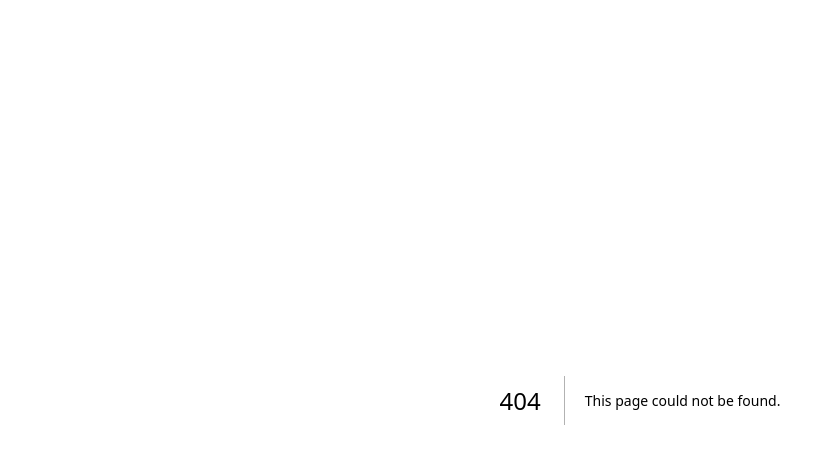
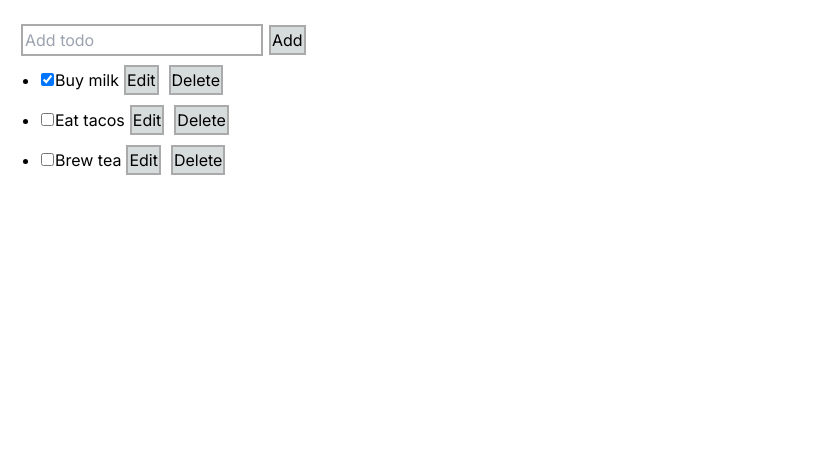
Before and after one commit to chut89/demo-set-intersection-client, a Next.js app: page /todo-list-with-useImmer in a window 1280 px wide. Before the commit this address had no page. Shown: the top 464 px of the page, without its empty margins (0-822 px from the left). Built offline with nearby package versions, Linux system fonts and the light colour scheme.

Commit message:
add todo list example

```diff
--- /dev/null
+++ b/src/app/(todo-list)/AddTodo.tsx
@@ -0,0 +1,18 @@
+import { useState } from 'react';
+
+export default function AddTodo({ onAddTodo }) {
+  const [title, setTitle] = useState('');
+  return (
+    <>
+      <input
+        placeholder="Add todo"
+        value={title}
+        onChange={e => setTitle(e.target.value)}
+      />
+      <button onClick={() => {
+        setTitle('');
+        onAddTodo(title);
+      }}>Add</button>
+    </>
+  )
+}
--- /dev/null
+++ b/src/app/(todo-list)/TaskList.tsx
@@ -0,0 +1,70 @@
+import { useState } from 'react';
+
+export default function TaskList({
+  todos,
+  onChangeTodo,
+  onDeleteTodo
+}) {
+  return (
+    <ul>
+      {todos.map(todo => (
+        <li key={todo.id}>
+          <Task
+            todo={todo}
+            onChange={onChangeTodo}
+            onDelete={onDeleteTodo}
+          />
+        </li>
+      ))}
+    </ul>
+  );
+}
+
+function Task({ todo, onChange, onDelete }) {
+  const [isEditing, setIsEditing] = useState(false);
+  let todoContent;
+  if (isEditing) {
+    todoContent = (
+      <>
+        <input
+          value={todo.title}
+          onChange={e => {
+            onChange({
+              ...todo,
+              title: e.target.value
+            });
+          }} />
+        <button onClick={() => setIsEditing(false)}>
+          Save
+        </button>
+      </>
+    );
+  } else {
+    todoContent = (
+      <>
+        {todo.title}
+        <button onClick={() => setIsEditing(true)}>
+          Edit
+        </button>
+      </>
+    );
+  }
+  return (
+    <label>
+      <input
+        type="checkbox"
+        checked={todo.done}
+        onChange={e => {
+          onChange({
+            ...todo,
+            done: e.target.checked
+          });
+        }}
+      />
+      {todoContent}
+      <button onClick={() => onDelete(todo.id)}>
+        Delete
+      </button>
+    </label>
+  );
+}
--- /dev/null
+++ b/src/app/(todo-list)/todo-list-with-useImmer/page.tsx
@@ -0,0 +1,55 @@
+'use client';
+
+import { useImmer } from 'use-immer';
+import AddTodo from '../AddTodo.tsx';
+import TaskList from '../TaskList.tsx';
+
+let nextId = 3;
+const initialTodos = [
+  { id: 0, title: 'Buy milk', done: true },
+  { id: 1, title: 'Eat tacos', done: false },
+  { id: 2, title: 'Brew tea', done: false },
+];
+
+export default function TaskApp() {
+  const [todos, setTodos] = useImmer(
+    initialTodos
+  );
+
+  function handleAddTodo(title) {
+    setTodos(todos => { // Note that without this curly bracket immer will complain
+        todos.push({
+          id: nextId++,
+          title: title,
+          done: false
+        })
+    });
+  }
+
+  function handleChangeTodo(nextTodo) {
+    setTodos(todos => {
+      const toEdit = todos.find(todo => todo.id == nextTodo.id);
+      toEdit.title = nextTodo.title;
+      toEdit.done = nextTodo.done;
+    });
+  }
+
+  function handleDeleteTodo(todoId) {
+    setTodos(draft => { // Note that without this curly bracket immer will complain
+        draft.splice(todos.findIndex(t => t.id === todoId), 1);
+    });
+  }
+
+  return (
+    <>
+      <AddTodo
+        onAddTodo={handleAddTodo}
+      />
+      <TaskList
+        todos={todos}
+        onChangeTodo={handleChangeTodo}
+        onDeleteTodo={handleDeleteTodo}
+      />
+    </>
+  );
+}
--- /dev/null
+++ b/src/app/(todo-list)/todo-list-with-useState/page.tsx
@@ -0,0 +1,52 @@
+'use client';
+
+import { useState } from 'react';
+import AddTodo from '../AddTodo.tsx';
+import TaskList from '../TaskList.tsx';
+
+let nextId = 3;
+const initialTodos = [
+  { id: 0, title: 'Buy milk', done: true },
+  { id: 1, title: 'Eat tacos', done: false },
+  { id: 2, title: 'Brew tea', done: false },
+];
+
+export default function TaskApp() {
+  const [todos, setTodos] = useState(
+    initialTodos
+  );
+
+  function handleAddTodo(title) {
+    setTodos([...todos,
+    {
+      id: nextId++,
+      title: title,
+      done: false
+    }]);
+  }
+
+  function handleChangeTodo(nextTodo) {
+    setTodos(todos.map(todo =>
+      todo.id == nextTodo.id
+        ? nextTodo
+        : todo
+    ));
+  }
+
+  function handleDeleteTodo(todoId) {
+    setTodos(todos.filter(todo => todo.id != todoId));
+  }
+
+  return (
+    <>
+      <AddTodo
+        onAddTodo={handleAddTodo}
+      />
+      <TaskList
+        todos={todos}
+        onChangeTodo={handleChangeTodo}
+        onDeleteTodo={handleDeleteTodo}
+      />
+    </>
+  );
+}
--- a/src/app/page.tsx
+++ b/src/app/page.tsx
@@ -54,6 +54,17 @@ export default function Page() {
           <Link href="/shopping-cart">Shopping cart example</Link>
         </li>
       </ul>
+      <li>
+        <Link href="/todo-list">Todo list example</Link>
+      </li>
+      <ul>
+        <li>
+          <Link href="/todo-list-with-useState">Todo list example (with useState)</Link>
+        </li>
+        <li>
+          <Link href="/todo-list-with-useImmer">Todo list example (with useImmer)</Link>
+        </li>
+      </ul>
     </nav>
   )
 }
```
